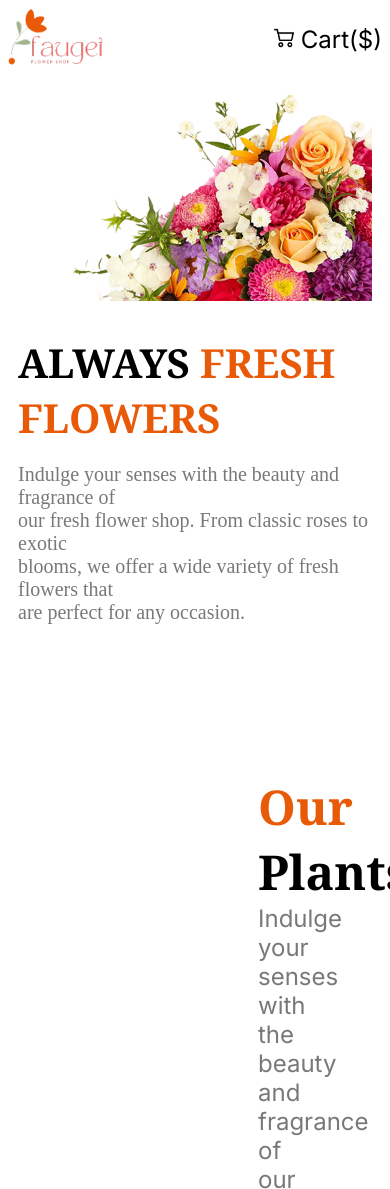
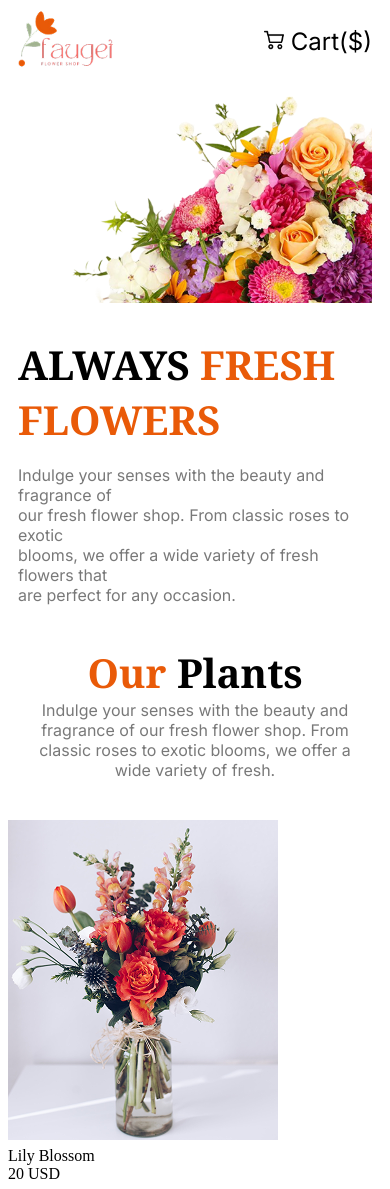
Before and after one commit to Sazzad360/Assignment-02, a plain HTML site: page index.html in a window 390 px wide. Shown: the top 1189 px of the page. Drawn offline with Linux system fonts and the light colour scheme.

Commit message:
adding more section with responsive

```diff
--- a/index.html
+++ b/index.html
@@ -24,7 +24,7 @@
             <div>
                 <div class="banner-tittle noto">ALWAYS <span class="orange">FRESH FLOWERS</span></div>
                 <br>
-                <div class="banner-des">Indulge your senses with the beauty and fragrance of <br> our fresh flower shop. From classic roses to exotic <br>blooms, we offer a wide variety of fresh flowers that <br>are perfect for any occasion. </div>
+                <div class="banner-des inter">Indulge your senses with the beauty and fragrance of <br> our fresh flower shop. From classic roses to exotic <br>blooms, we offer a wide variety of fresh flowers that <br>are perfect for any occasion. </div>
             </div>
             <div><img src="images/hero-flower.png" alt="" class="banner-img"></div>
         </section>
@@ -40,6 +40,15 @@
                 Indulge your senses with the beauty and fragrance of our fresh flower shop. From classic roses to exotic blooms, we offer a wide variety of fresh.
             </div>
         </section>
+        <section class="card">
+            <div class="each-card">
+                <img src="images/sample-flower-image.png" alt="">
+                <div class="img-name">Lily Blossom</div>
+                <div class="img-taka">20 USD</div>
+            </div>
+
+
+        </section>
 
 
     </main>
--- a/style.css
+++ b/style.css
@@ -78,7 +78,7 @@ nav{
         display: none;
     }
     nav{
-        margin: 0px;
+        margin: 10px;
     }
     .cart{
         font-size:150%;
@@ -92,14 +92,27 @@ nav{
     }
     .banner-img{
         width: 100%;
-        height: ;
+        justify-content: end;
     }
     .banner-tittle{
         font-size: 2.5rem;
         margin-top: 30px;
     }
     .banner-des{
-        font-size: 1.25rem;
+        font-size: 1rem;
+    }
+
+    .plants{
+        margin: 40px 20px;
+        padding: 0;
+        margin-top: ;
+    }
+    .plant-tittle{
+        font-size: 2.5rem;
+
+    }
+    .plant-des{
+        font-size: 1rem;
     }
 
 
```
